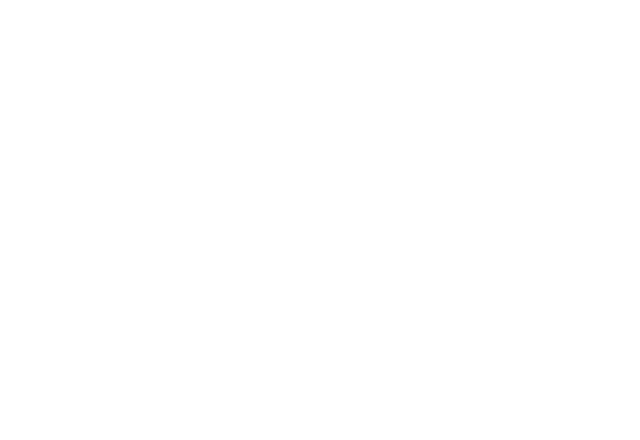
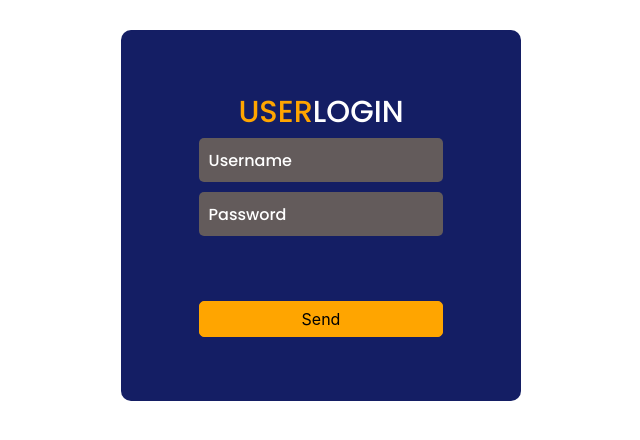
Before and after one commit to UsaidDev/Hexstock, a React (Create React App) app: page /sell in a window 1280 px wide. Before the commit this address had no page. Shown: the top 440 px of the page, without its empty margins (319-959 px from the left). Built offline with nearby package versions, Linux system fonts and the light colour scheme; a web font is replaced by a local one.

Commit message:
Sell-page sample Button

```diff
--- a/src/App.js
+++ b/src/App.js
@@ -1,6 +1,7 @@
 import Home from './Page/Home';
 import Login from '../src/Page/Login';
-import Signup from '../src/Page/Signup'
+import Signup from '../src/Page/Signup';
+import Sell from './Page/Sell';
 import { Routes, Route } from 'react-router-dom'
 function App() {
   return (
@@ -9,6 +10,7 @@ function App() {
         <Route path='/' element={<Home />} />
         <Route path='/login' element={<Login />} />
         <Route path='/signup' element={<Signup />} />
+        <Route path='/sell' element={<Sell />} />
       </Routes>
     </div>
   )
--- a/src/Components/Home/Navbar/Navbar.jsx
+++ b/src/Components/Home/Navbar/Navbar.jsx
@@ -49,7 +49,9 @@ function Navbar() {
               </Link>
             </li>
             <li className="nav-item d-sm-block">
+              <Link to={'sell'}>
               <a className="nav-link" href="#/">SellProduct</a>
+              </Link>
             </li>
           </form>
         </div>
--- /dev/null
+++ b/src/Components/Sellproduct/Sellproduct.css
@@ -0,0 +1,45 @@
+.wrapper-login{
+    margin:auto;
+    justify-content: center;
+    text-align: center;
+    width: 400px;
+    padding: 4rem;
+    background-color: rgba(20, 030, 100);
+    margin-top: 30px;
+    border-radius: 10px;
+}
+.wrapper-login h2{
+    font-size: 1.9rem;
+    font-family: 'Poppins',sans-serif;
+    color: white;
+}
+.heading{
+    color: orange;
+}
+.wrapper-login input{
+    width: 90%;
+    padding: 10px;
+    margin-bottom: 10px;
+    border-radius: 5px;
+    border: none;
+    outline: none;
+    background-color: #635b5b;
+    color: lightcyan;
+}
+.wrapper-login button{
+    padding: 5px 20px;
+    border-radius: 5px;
+    background-color: orange;
+    border:1px solid orange;
+    width: 90%;
+    outline: none;
+    cursor: pointer;
+    margin-top: 20%;
+}
+.wrapper-login button:hover{
+    background-color: #ffb805;
+}
+.wrapper-login input::placeholder{
+    color: white;
+    font-family: 'Poppins',sans-serif;
+}
--- /dev/null
+++ b/src/Components/Sellproduct/Sellproduct.jsx
@@ -0,0 +1,18 @@
+import React from 'react'
+import './Sellproduct.css'
+
+function Sellproduct() {
+  return (
+    <>
+     <div className="wrapper-login">
+      <h2><span className='heading'>USER</span>LOGIN</h2>
+      <form>
+        <input type="text" placeholder='Username'/>
+        <input type="password" placeholder='Password'/>
+      </form>
+      <button>Send</button>
+     </div>
+    </>
+  );
+}
+export default Sellproduct;
--- /dev/null
+++ b/src/Page/Sell.jsx
@@ -0,0 +1,11 @@
+import React from 'react'
+import Sellproduct from '../Components/Sellproduct/Sellproduct'
+function Sell() {
+    return (
+        <div>
+            <Sellproduct />
+        </div>
+    )
+}
+
+export default Sell
```
